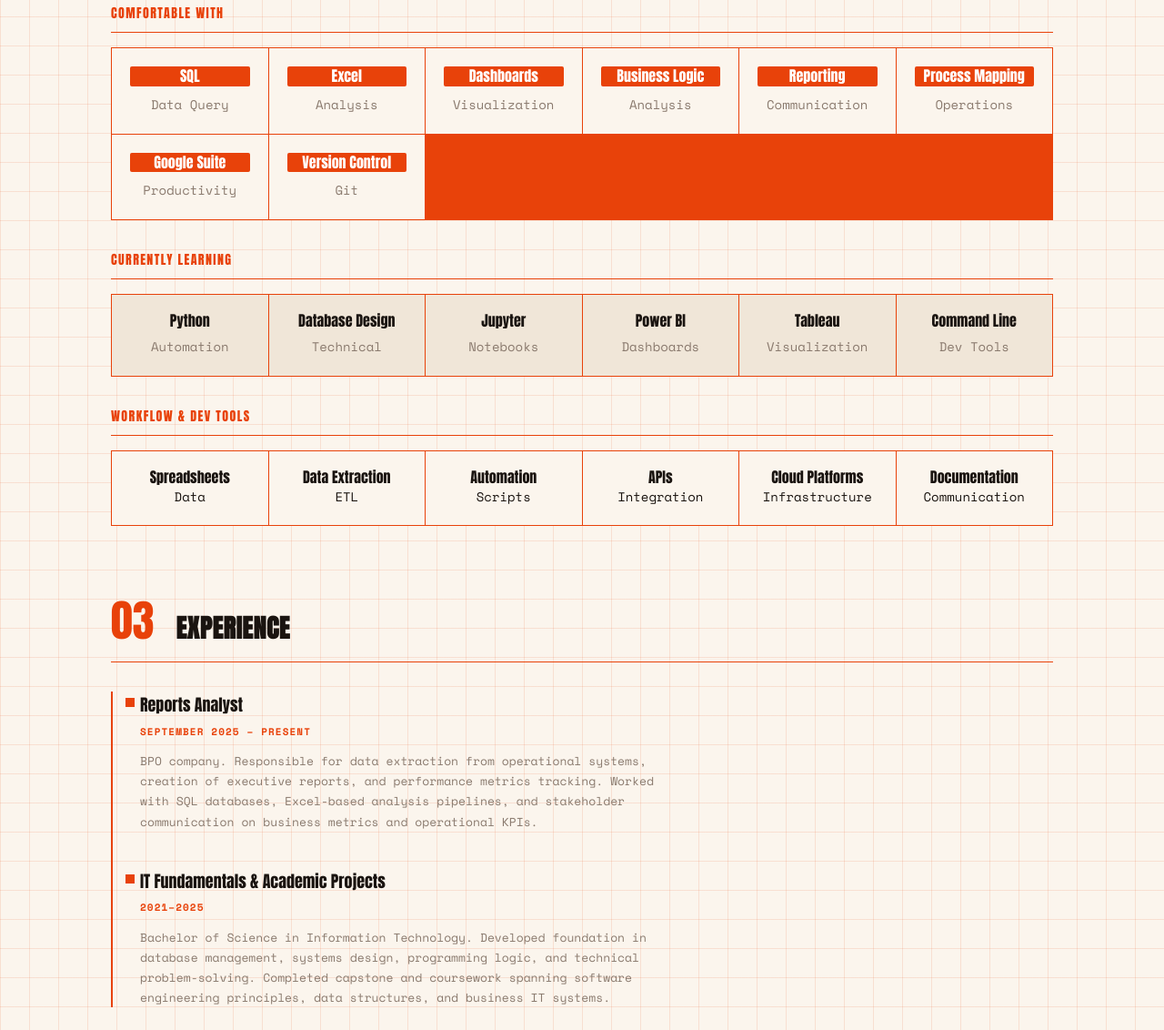
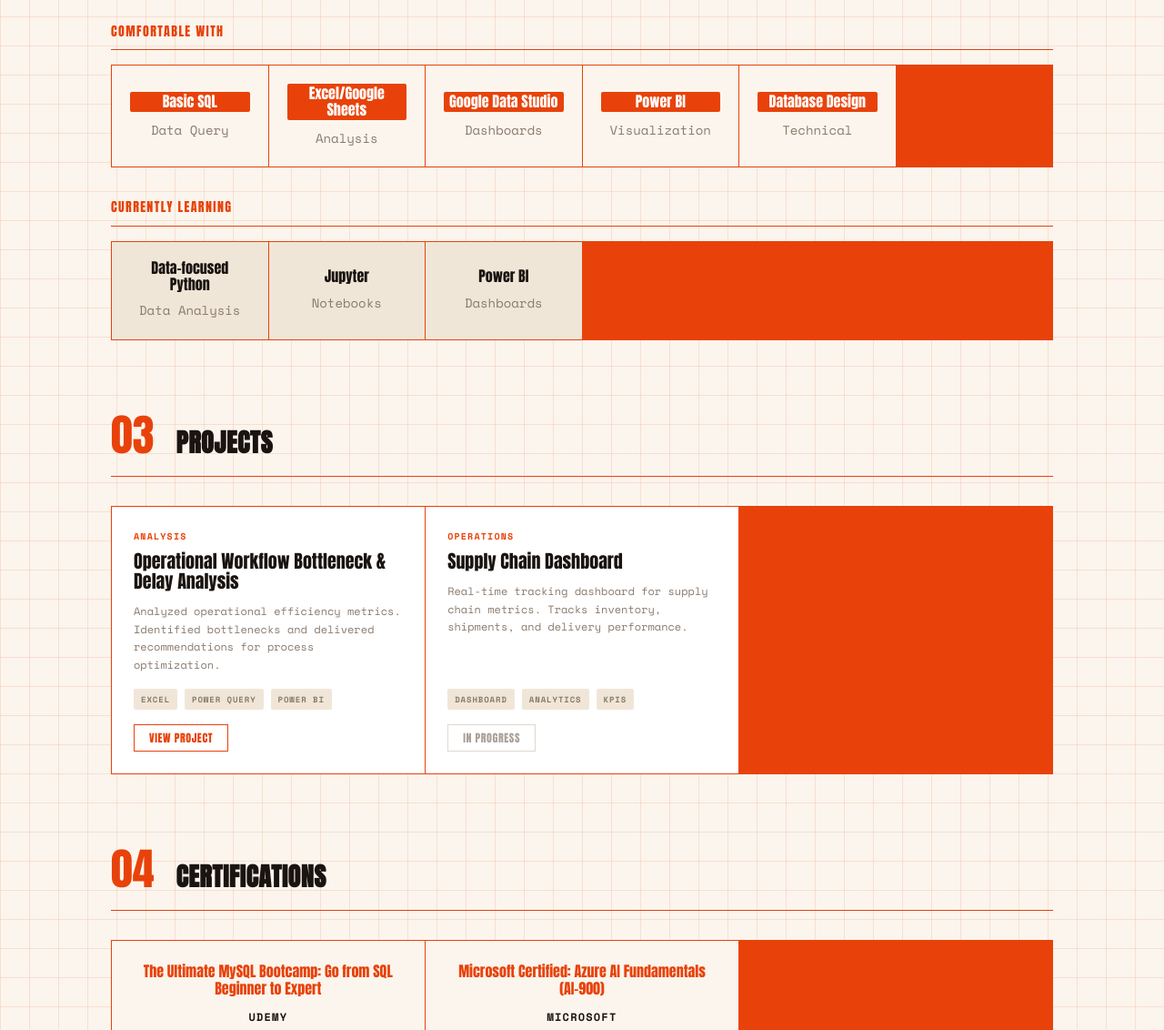
Before and after one commit to mbnturingan/portfolio, a plain HTML site: page index.html in a window 1280 px wide. Shown: the part 1102-2234 px from the top of the page at 91% size. Drawn offline with nearby package versions, Linux system fonts and the light colour scheme.

Commit message:
Update index.html and styles.css for content and layout improvements

```diff
--- a/index.html
+++ b/index.html
@@ -3,7 +3,7 @@
 <head>
   <meta charset="UTF-8">
   <meta name="viewport" content="width=device-width, initial-scale=1.0">
-  <title>Analytics Professional | Portfolio</title>
+  <title>Mark Turingan | Portfolio</title>
   <link rel="preconnect" href="https://fonts.googleapis.com">
   <link rel="preconnect" href="https://fonts.gstatic.com" crossorigin>
   <link href="https://fonts.googleapis.com/css2?family=Anton&family=Space+Mono:ital,wght@0,400;0,700;1,400&display=swap" rel="stylesheet">
@@ -16,7 +16,6 @@
     <nav>
       <a href="#about">About</a>
       <a href="#skills">Skills</a>
-      <a href="#experience">Experience</a>
       <a href="#work">Projects</a>
       <a href="#certifications">Certifications</a>
       <a href="#contact">Contact</a>
@@ -27,10 +26,10 @@
   <section class="hero container">
     <h1 class="hero-title">ANALYTICS PROFESSIONAL</h1>
     <p class="hero-subtitle">Data-driven insights. Clear reporting. Actionable solutions.</p>
-    <p class="hero-meta">BS Information Technology · Coming from a reporting background, I'm leveling up
-          fast in SQL, Python, and analytics..</p>
+    <p class="hero-meta">BSc Information Technology · Coming from a reporting background, I'm leveling up
+          in SQL, Python, and analytics...</p>
     <div class="hero-tags">
-      <span class="badge badge-orange">Data Analyst</span>
+      <span class="badge badge-orange">Reports Analyst</span>
       <span class="badge badge-outline">Business Analyst</span>
       <span class="badge badge-outline">Operations Analyst</span>
       <span class="badge badge-outline">Supply Chain</span>
@@ -47,16 +46,16 @@
       <div class="about-card">
         <div class="card-label">Current Role</div>
         <div class="card-value">Reports Analyst</div>
-        <div class="card-desc">BPO company. Focus on data extraction, reporting automation, and process efficiency.</div>
+        <div class="card-desc">BPO company. Focus on dashboard creation, reporting automation, and process efficiency to support business decisions.</div>
       </div>
       <div class="about-card">
         <div class="card-label">Experience</div>
-        <div class="card-value">11+ Months</div>
-        <div class="card-desc">Started September 2025. Early-stage growth in analytics discipline with foundation in IT fundamentals.</div>
+        <div class="card-value">1 Year</div>
+        <div class="card-desc">Started in 2025. Early-stage growth in analytics discipline with foundation in IT fundamentals.</div>
       </div>
       <div class="about-card">
         <div class="card-label">Education</div>
-        <div class="card-value">BS Information Technology, 2025</div>
+        <div class="card-value">BSc Information Technology, 2025</div>
         <div class="card-desc">Information Technology degree. Technical foundation across databases, systems, and software principles.</div>
       </div>
     </div>
@@ -74,36 +73,24 @@
 
     <div class="skills-grid">
       <div class="skill-cell comfortable">
-        <div class="skill-name">SQL</div>
+        <div class="skill-name">Basic SQL</div>
         <div class="skill-category">Data Query</div>
       </div>
       <div class="skill-cell comfortable">
-        <div class="skill-name">Excel</div>
+        <div class="skill-name">Excel/Google Sheets</div>
         <div class="skill-category">Analysis</div>
       </div>
       <div class="skill-cell comfortable">
-        <div class="skill-name">Dashboards</div>
+        <div class="skill-name">Google Data Studio</div>
+        <div class="skill-category">Dashboards</div>
+      </div>
+      <div class="skill-cell comfortable">
+        <div class="skill-name">Power BI</div>
         <div class="skill-category">Visualization</div>
       </div>
       <div class="skill-cell comfortable">
-        <div class="skill-name">Business Logic</div>
-        <div class="skill-category">Analysis</div>
-      </div>
-      <div class="skill-cell comfortable">
-        <div class="skill-name">Reporting</div>
-        <div class="skill-category">Communication</div>
-      </div>
-      <div class="skill-cell comfortable">
-        <div class="skill-name">Process Mapping</div>
-        <div class="skill-category">Operations</div>
-      </div>
-      <div class="skill-cell comfortable">
-        <div class="skill-name">Google Suite</div>
-        <div class="skill-category">Productivity</div>
-      </div>
-      <div class="skill-cell comfortable">
-        <div class="skill-name">Version Control</div>
-        <div class="skill-category">Git</div>
+        <div class="skill-name">Database Design</div>
+        <div class="skill-category">Technical</div>
       </div>
     </div>
 
@@ -112,12 +99,8 @@
 
     <div class="skills-grid">
       <div class="skill-cell learning">
-        <div class="skill-name">Python</div>
-        <div class="skill-category">Automation</div>
-      </div>
-      <div class="skill-cell learning">
-        <div class="skill-name">Database Design</div>
-        <div class="skill-category">Technical</div>
+        <div class="skill-name">Data-focused Python</div>
+        <div class="skill-category">Data Analysis</div>
       </div>
       <div class="skill-cell learning">
         <div class="skill-name">Jupyter</div>
@@ -127,49 +110,25 @@
         <div class="skill-name">Power BI</div>
         <div class="skill-category">Dashboards</div>
       </div>
-      <div class="skill-cell learning">
-        <div class="skill-name">Tableau</div>
-        <div class="skill-category">Visualization</div>
-      </div>
-      <div class="skill-cell learning">
-        <div class="skill-name">Command Line</div>
-        <div class="skill-category">Dev Tools</div>
-      </div>
     </div>
 
-    <!-- Workflow & Dev Tools -->
+    <!-- Workflow & Dev Tools
     <div class="skill-subsection-title">Workflow & Dev Tools</div>
 
     <div class="skills-grid workflow-grid">
       <div class="skill-cell">
-        <div class="skill-name">Spreadsheets</div>
-        <div class="skill-category">Data</div>
+        <div class="skill-name">Github</div>
+        <div class="skill-category">Version Control</div>
       </div>
       <div class="skill-cell">
-        <div class="skill-name">Data Extraction</div>
-        <div class="skill-category">ETL</div>
+        <div class="skill-name">VS Code</div>
+        <div class="skill-category">IDE</div>
       </div>
-      <div class="skill-cell">
-        <div class="skill-name">Automation</div>
-        <div class="skill-category">Scripts</div>
-      </div>
-      <div class="skill-cell">
-        <div class="skill-name">APIs</div>
-        <div class="skill-category">Integration</div>
-      </div>
-      <div class="skill-cell">
-        <div class="skill-name">Cloud Platforms</div>
-        <div class="skill-category">Infrastructure</div>
-      </div>
-      <div class="skill-cell">
-        <div class="skill-name">Documentation</div>
-        <div class="skill-category">Communication</div>
-      </div>
-    </div>
+    </div> -->
   </section>
 
   <!-- ── Experience ── -->
-  <section id="experience" class="section container">
+  <!-- <section id="experience" class="section container">
     <div class="section-header">
       <div class="section-num">03</div>
       <h2 class="section-title">EXPERIENCE</h2>
@@ -184,26 +143,16 @@
           BPO company. Responsible for data extraction from operational systems, creation of executive reports, and performance metrics tracking. Worked with SQL databases, Excel-based analysis pipelines, and stakeholder communication on business metrics and operational KPIs.
         </div>
       </div>
-
-      <div class="timeline-item">
-        <div class="timeline-dot"></div>
-        <div class="timeline-title">IT Fundamentals & Academic Projects</div>
-        <div class="timeline-meta">2021–2025</div>
-        <div class="timeline-desc">
-          Bachelor of Science in Information Technology. Developed foundation in database management, systems design, programming logic, and technical problem-solving. Completed capstone and coursework spanning software engineering principles, data structures, and business IT systems.
-        </div>
-      </div>
-    </div>
-  </section>
+  </section> -->
 
   <!-- ── Projects ── -->
   <section id="work" class="section container">
     <div class="section-header">
-      <div class="section-num">04</div>
+      <div class="section-num">03</div>
       <h2 class="section-title">PROJECTS</h2>
     </div>
     <div class="projects-grid">
-      <div class="project-card">
+      <!-- <div class="project-card">
         <div class="project-tag">REPORTING</div>
         <div class="project-title">Automated Dashboard</div>
         <div class="project-desc">Weekly performance dashboard pulling from multiple data sources. Automated refresh and stakeholder distribution.</div>
@@ -212,20 +161,21 @@
           <span class="tool-tag">SQL</span>
           <span class="tool-tag">VBA</span>
         </div>
-      </div>
+      </div> -->
 
       <div class="project-card">
         <div class="project-tag">ANALYSIS</div>
-        <div class="project-title">Process Metrics Report</div>
+        <div class="project-title">Operational Workflow Bottleneck & Delay Analysis</div>
         <div class="project-desc">Analyzed operational efficiency metrics. Identified bottlenecks and delivered recommendations for process optimization.</div>
         <div class="project-tools">
-          <span class="tool-tag">SQL</span>
-          <span class="tool-tag">Data Viz</span>
-          <span class="tool-tag">Analytics</span>
+          <span class="tool-tag">Excel</span>
+          <span class="tool-tag">Power Query</span>
+          <span class="tool-tag">Power BI</span>
         </div>
+        <a href="#" class="btn btn-secondary btn-sm project-link">VIEW PROJECT</a>
       </div>
 
-      <div class="project-card">
+      <!-- <div class="project-card">
         <div class="project-tag">TECHNICAL</div>
         <div class="project-title">Data Pipeline Setup</div>
         <div class="project-desc">Designed and implemented automated data extraction pipeline from legacy systems. Reduced manual effort by 40%.</div>
@@ -234,7 +184,7 @@
           <span class="tool-tag">SQL</span>
           <span class="tool-tag">Automation</span>
         </div>
-      </div>
+      </div> -->
 
       <div class="project-card">
         <div class="project-tag">OPERATIONS</div>
@@ -245,6 +195,7 @@
           <span class="tool-tag">Analytics</span>
           <span class="tool-tag">KPIs</span>
         </div>
+        <button class="btn btn-secondary btn-sm project-link disabled-btn" disabled>IN PROGRESS</button>
       </div>
     </div>
   </section>
@@ -252,23 +203,23 @@
   <!-- ── Certifications ── -->
   <section id="certifications" class="section container">
     <div class="section-header">
-      <div class="section-num">05</div>
+      <div class="section-num">04</div>
       <h2 class="section-title">CERTIFICATIONS</h2>
     </div>
     <div class="certifications-grid">
-      <div class="cert-card">
+      <!-- <div class="cert-card">
         <div class="cert-title">Professional Data Analytics</div>
         <div class="cert-issuer">Google</div>
         <div class="cert-date">2025</div>
+      </div> -->
+      <div class="cert-card">
+        <div class="cert-title">The Ultimate MySQL Bootcamp: Go from SQL Beginner to Expert</div>
+        <div class="cert-issuer">Udemy</div>
+        <div class="cert-date">2026</div>
       </div>
       <div class="cert-card">
-        <div class="cert-title">SQL for Business Analytics</div>
-        <div class="cert-issuer">Coursera</div>
-        <div class="cert-date">2025</div>
-      </div>
-      <div class="cert-card">
-        <div class="cert-title">Business Process Management</div>
-        <div class="cert-issuer">IIBA</div>
+        <div class="cert-title">Microsoft Certified: Azure AI Fundamentals (AI-900)</div>
+        <div class="cert-issuer">Microsoft</div>
         <div class="cert-date">2024</div>
       </div>
     </div>
@@ -281,7 +232,7 @@
         <h2>READY TO COLLABORATE</h2>
         <p>Open to analytics projects, reporting challenges, and roles spanning data, business operations, and process improvement.</p>
       </div>
-      <a href="mailto:your.email@example.com" class="btn cta-button">GET IN TOUCH</a>
+      <a href="mailto:mbnturingan@outlook.com" class="btn cta-button">GET IN TOUCH</a>
     </div>
   </section>
 
--- a/styles.css
+++ b/styles.css
@@ -434,6 +434,14 @@ nav a:hover { color: var(--orange); }
   display: flex;
   flex-wrap: wrap;
   gap: 0.5rem;
+  margin-bottom: 1rem;
+}
+
+.project-link {
+  margin-top: auto;
+  align-self: flex-start;
+  font-size: 11px;
+  padding: 8px 12px;
 }
 
 .tool-tag {
@@ -522,7 +530,23 @@ nav a:hover { color: var(--orange); }
   color: var(--orange);
 }
 
+.btn-sm { font-size: 12px; padding: 8px 16px; }
+
 .btn-secondary:hover { box-shadow: 4px 4px 0 var(--orange); }
+
+  .disabled-btn {
+    border-color: var(--gray-light);
+    color: var(--gray);
+    cursor: not-allowed;
+    opacity: 0.7;
+    pointer-events: none;
+    box-shadow: none;
+  }
+
+  .disabled-btn:hover {
+    transform: none;
+    box-shadow: none;
+  }
 
 /* ── CTA Section ── */
 .cta-section {
```
